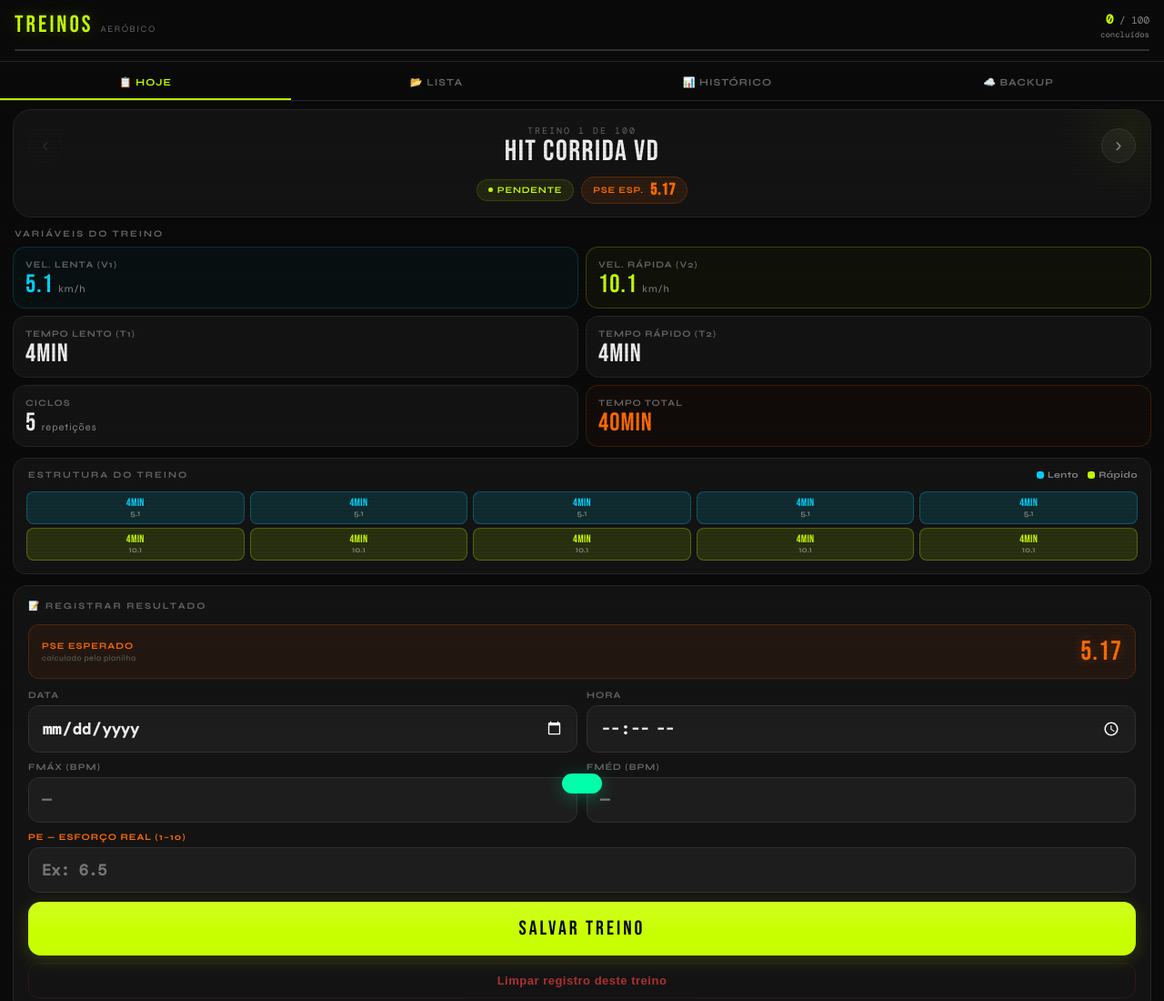
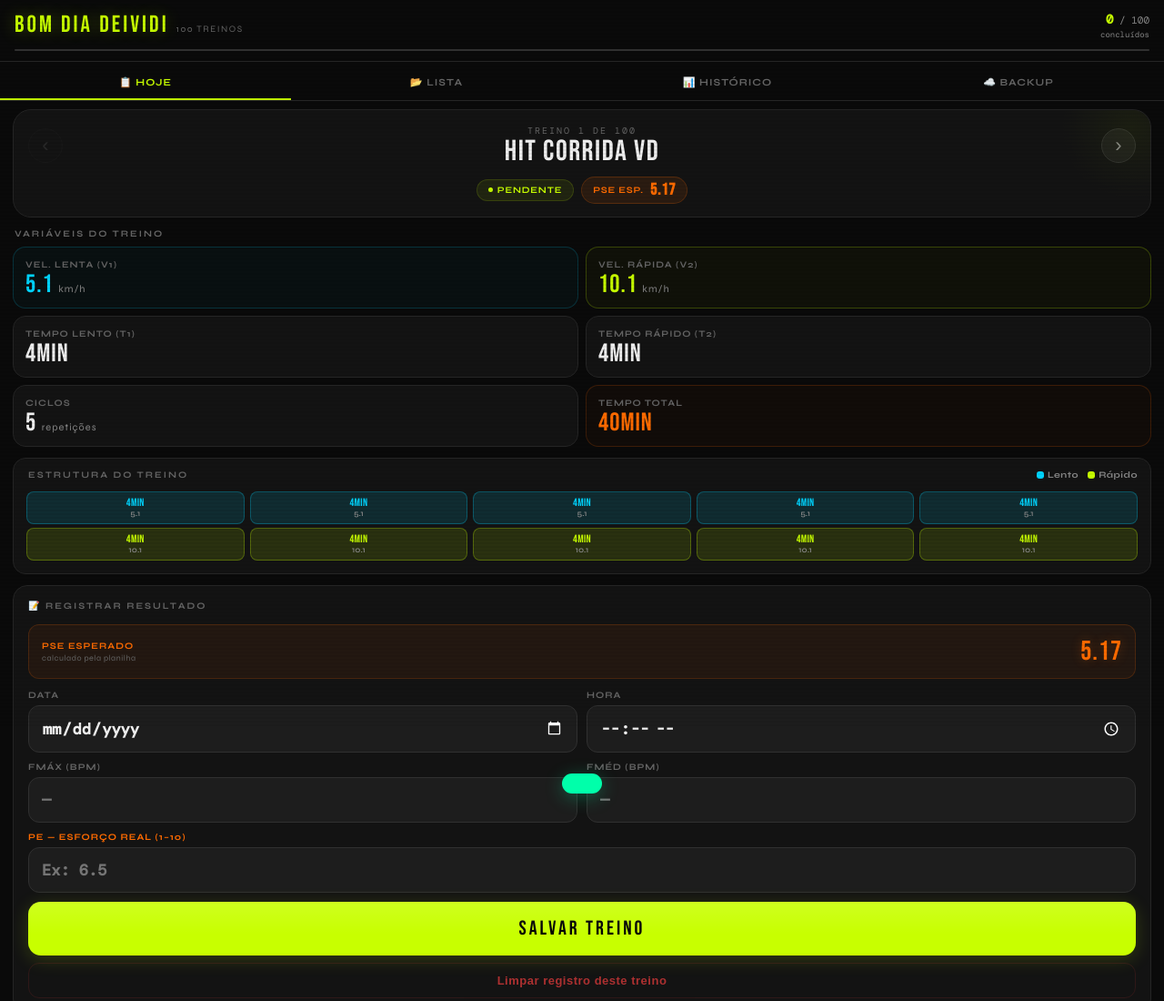
Before and after one commit to deividisg/treinos, a plain HTML site: page index.html in a window 1280 px wide. Shown: the top 1100 px of the page at 91% size. Drawn offline with nearby package versions, Linux system fonts and the light colour scheme.

Commit message:
Update index.html

```diff
--- a/index.html
+++ b/index.html
@@ -350,8 +350,8 @@
 <header>
   <div class="header-row">
     <div class="app-logo">
-      <div class="app-title">TREINOS</div>
-      <div class="app-sub">Aeróbico</div>
+      <div class="app-title">BOM DIA DEIVIDI</div>
+      <div class="app-sub"> 100 Treinos</div>
     </div>
     <div class="prog-num"><strong id="doneCount">0</strong> / 100<br><span style="font-size:9px">concluídos</span></div>
   </div>
```
